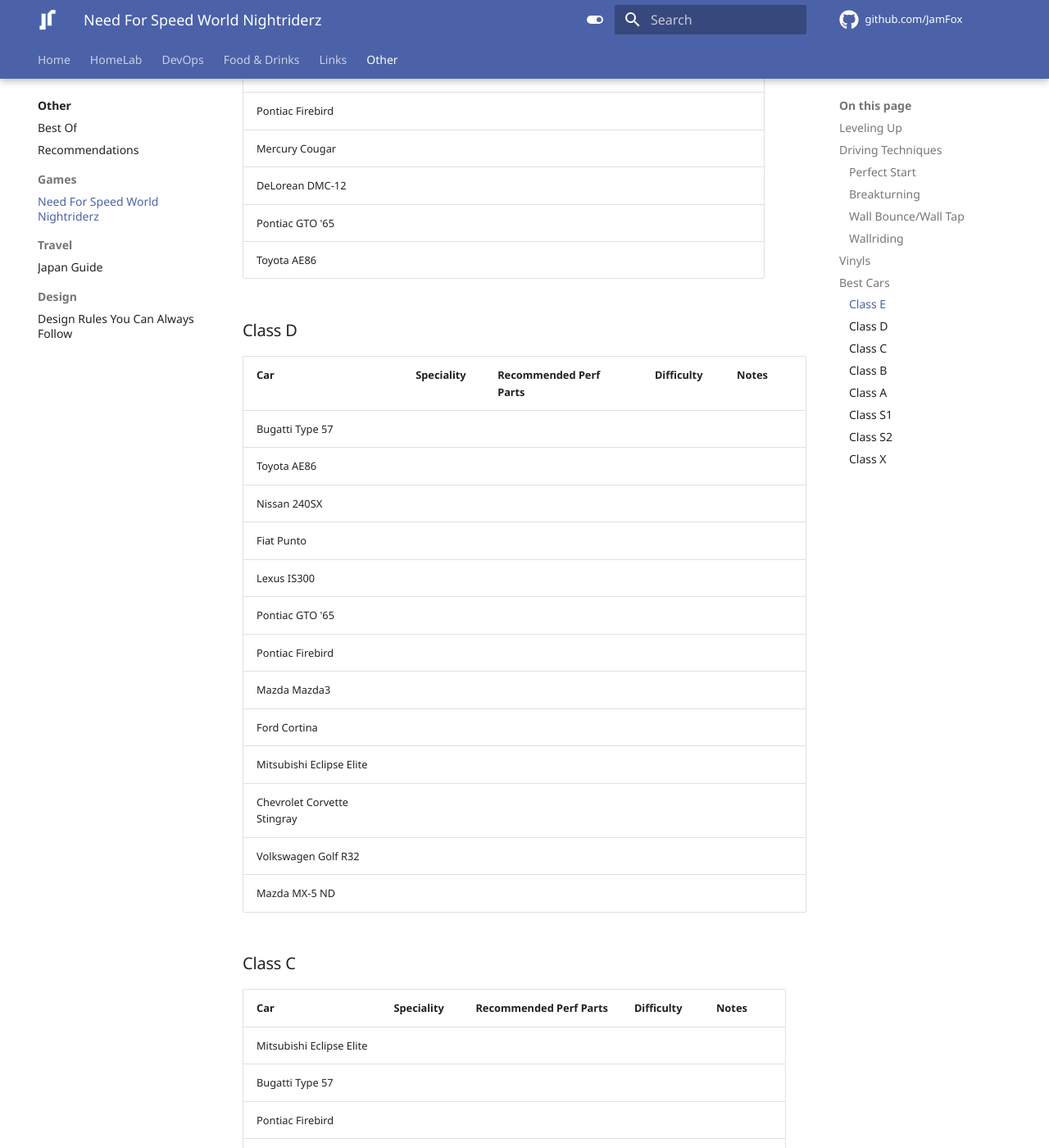
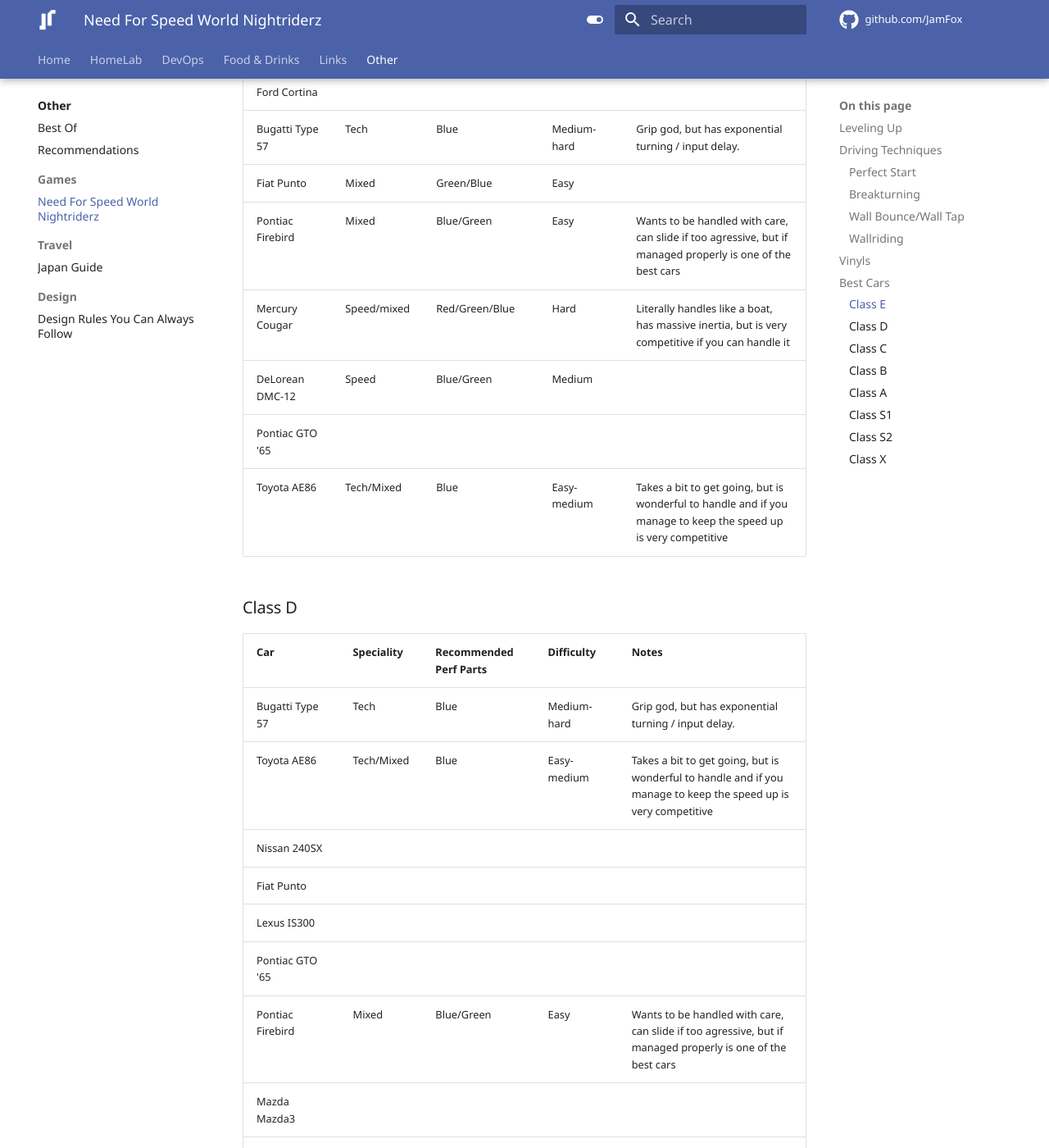
Before and after one commit to JamFox/docs.jamfox.dev, an MkDocs documentation site: the page built from docs/content/games/nfs-world-nrz.md, in a window 1280 px wide and 1400 px high, scrolled down 2835 px. Shown: the whole window at 82% size. Built offline with MkDocs 1.6.1 and Material for MkDocs 9.7.7, drawn with Linux system fonts in a browser that asks for light colours; comment, search, counter and statistics services are not loaded; some of the changed text lies outside the part shown.

Commit message:
more notes

```diff
--- a/docs/content/games/nfs-world-nrz.md
+++ b/docs/content/games/nfs-world-nrz.md
@@ -23,6 +23,8 @@ To illustrate Lemans efficiency here are the stats after Prestige 1 when my leve
 - Levelskipped from Level 1 to Level 28: Using the FXX-K for 28 minutes during a 2x weekend (without the +50% boost), 23,212 REP and 149,411 cash.
 - Levelskipped from Level 28 to Level 65: Using the Bolide for 28 minutes during a 2x weekend (with the +50% boost), 326,571 REP and 774,225 cash.
 - Levelskipped from Level 65 to Level 68: Using La Voiture Noire for 28 minutes during a 2x weekend (with the +50% boost), 726,382 REP and 1,528,078 cash.
+
+So with three Lemans races over 1.5h it is possible to go from Level 1 to Level 68. Compare that to normal gameplay where one can reach around Level 42-49 after 100-300 events (6-10h of gameplay) over a much longer timeframe (examples from a couple friends).
 
 City Perimeter is the highest-paying events after Lemans efficieny drops off after Level 60. Its high efficiency is due to the track's design, which allows for maintaining high average speeds. Example City Perimeter payouts at level 95 with S2 Class car:
 
@@ -74,59 +76,59 @@ Also check out Nightriderz official [performance part and cars guide](https://ni
 | Car                | Speciality | Recommended Perf Parts | Difficulty | Notes |
 |--------------------|------------|------------------------|------------|-------|
 | Ford Cortina       |            |                        |            |       |
-| Bugatti Type 57    |            |                        |            |       |
-| Fiat Punto         |            |                        |            |       |
-| Pontiac Firebird   |            |                        |            |       |
-| Mercury Cougar     |            |                        |            |       |
-| DeLorean DMC-12    |            |                        |            |       |
+| Bugatti Type 57    | Tech       | Blue                   | Medium-hard| Grip god, but has exponential turning / input delay. |
+| Fiat Punto         | Mixed      | Green/Blue             | Easy       |       |
+| Pontiac Firebird   | Mixed      | Blue/Green             | Easy       | Wants to be handled with care, can slide if too agressive, but if managed properly is one of the best cars |
+| Mercury Cougar     | Speed/mixed| Red/Green/Blue         | Hard       | Literally handles like a boat, has massive inertia, but is very competitive if you can handle it |
+| DeLorean DMC-12    | Speed      | Blue/Green             | Medium     |       |
 | Pontiac GTO '65    |            |                        |            |       |
-| Toyota AE86        |            |                        |            |       |
+| Toyota AE86        | Tech/Mixed | Blue                   | Easy-medium| Takes a bit to get going, but is wonderful to handle and if you manage to keep the speed up is very competitive |
 
 ### Class D
 
 | Car                         | Speciality | Recommended Perf Parts | Difficulty | Notes |
 |-----------------------------|------------|------------------------|------------|-------|
-| Bugatti Type 57             |            |                        |            |       |
-| Toyota AE86                 |            |                        |            |       |
+| Bugatti Type 57             | Tech       | Blue                   | Medium-hard | Grip god, but has exponential turning / input delay. |
+| Toyota AE86                 | Tech/Mixed | Blue                   | Easy-medium| Takes a bit to get going, but is wonderful to handle and if you manage to keep the speed up is very competitive |
 | Nissan 240SX                |            |                        |            |       |
 | Fiat Punto                  |            |                        |            |       |
 | Lexus IS300                 |            |                        |            |       |
 | Pontiac GTO '65             |            |                        |            |       |
-| Pontiac Firebird            |            |                        |            |       |
+| Pontiac Firebird            | Mixed      | Blue/Green             | Easy       | Wants to be handled with care, can slide if too agressive, but if managed properly is one of the best cars |
 | Mazda Mazda3                |            |                        |            |       |
 | Ford Cortina                |            |                        |            |       |
-| Mitsubishi Eclipse Elite    |            |                        |            |       |
+| Mitsubishi Eclipse Elite    | Mixed      | Blue                   | Super easy | Cheat code on wheels, easiest car in game |
 | Chevrolet Corvette Stingray |            |                        |            |       |
 | Volkswagen Golf R32         |            |                        |            |       |
-| Mazda MX-5 ND               |            |                        |            |       |
+| Mazda MX-5 ND               | Tech       | Blue/Green             | Super easy | Like Eclipse Elite but worse speed/acceleration and better grip |
 
 ### Class C
 
 | Car                     | Speciality | Recommended Perf Parts | Difficulty | Notes |
 |-------------------------|------------|------------------------|------------|-------|
-| Mitsubishi Eclipse Elite|            |                        |            |       |
-| Bugatti Type 57         |            |                        |            |       |
-| Pontiac Firebird        |            |                        |            |       |
+| Mitsubishi Eclipse Elite| Mixed      | Blue                   | Super easy | Cheat code on wheels, easiest car in game |
+| Bugatti Type 57         | Tech       | Blue                   | Medium-hard | Grip god, but has exponential turning / input delay. |
+| Pontiac Firebird        | Mixed      | Blue/Green             | Easy       | Wants to be handled with care, can slide if too agressive, but if managed properly is one of the best cars |
 | Ford Cortina            |            |                        |            |       |
 | BMW i8                  |            |                        |            |       |
-| Toyota AE86             |            |                        |            |       |
+| Toyota AE86             | Tech/Mixed | Blue                   | Easy-medium| Takes a bit to get going, but is wonderful to handle and if you manage to keep the speed up is very competitive |
 
 ### Class B
 
 | Car                     | Speciality | Recommended Perf Parts | Difficulty | Notes |
 |-------------------------|------------|------------------------|------------|-------|
-| Mitsubishi Eclipse Elite|            |                        |            |       |
+| Mitsubishi Eclipse Elite| Mixed      | Blue                   | Super easy | Cheat code on wheels, easiest car in game |
 | Porsche 914-6           |            |                        |            |       |
 | BMW 135i                |            |                        |            |       |
 | Porsche Cayman          |            |                        |            |       |
 | Chevrolet Camaro SS     |            |                        |            |       |
 | Jaguar E-Type           |            |                        |            |       |
-| Lotus Exige Cup         |            |                        |            |       |
+| Lotus Exige Cup         | Tech/Mixed | Blue/Green             | Super easy |       |
 | Lotus Europa S          |            |                        |            |       |
-| Pontiac Firebird        |            |                        |            |       |
+| Pontiac Firebird        | Mixed      | Blue/Green             | Easy       | Wants to be handled with care, can slide if too agressive, but if managed properly is one of the best cars |
 | Renault Clio            |            |                        |            |       |
 | Audi TTRS               |            |                        |            |       |
-| Lamborghini Miura SV    |            |                        |            |       |
+| Lamborghini Miura SV    | Speed/Mixed| Blue/Red               | Medium     |       |
 | Maserati Gran Turismo   |            |                        |            |       |
 | Toyota Supra            |            |                        |            |       |
 
@@ -138,7 +140,7 @@ Also check out Nightriderz official [performance part and cars guide](https://ni
 | Porsche 914-6           |            |                        |            |       |
 | Lotus Emira             |            |                        |            |       |
 | Lexus ISF               |            |                        |            |       |
-| Nissan Silvia R3        |            |                        |            |       |
+| Nissan Silvia R3        | Tech       | HRZ                    | Easy-medium | A grip god, but lose traction, and you're toast. Watch out for jumps and bumps! Downshift bug happens on perfect start, slight ADAD spam and removing lowering kit can alleviate that |
 | Ford Capri              |            |                        |            |       |
 | Audi TTRS               |            |                        |            |       |
 | BMW 1 Series M          |            |                        |            |       |
@@ -157,7 +159,7 @@ Also check out Nightriderz official [performance part and cars guide](https://ni
 | Jaguar XJ220           |            |                        |            |       |
 | Lotus 3 Eleven         |            |                        |            |       |
 | Nissan Skyline GTR LM  |            |                        |            |       |
-| Nissan Silvia R3       |            |                        |            |       |
+| Nissan Silvia R3       | Tech       | HRZ                    | Easy-medium | A grip god, but lose traction, and you're toast. Watch out for jumps and bumps! Downshift bug happens on perfect start, slight ADAD spam and removing lowering kit can alleviate that |
 | Lexus LFA              |            |                        |            |       |
 | Mazda Furai            |            |                        |            |       |
 | Porsche Taycan         |            |                        |            |       |
@@ -168,24 +170,24 @@ Also check out Nightriderz official [performance part and cars guide](https://ni
 
 | Car                     | Speciality | Recommended Perf Parts | Difficulty | Notes |
 |-------------------------|------------|------------------------|------------|-------|
-| Hennessey Venom GT      |            |                        |            |       |
-| Mazda 787B             |            |                        |            |       |
-| Nissan Silvia R3       |            |                        |            |       |
+| Hennessey Venom GT      | Mixed      | Blue/Red               | Hard       | Speed demon, but keeping it on the gripped is a challenge - controller recommended! |
+| Mazda 787B              | Tech       | Blue/HRZ               | Medium-hard | Grip god, but has exponential turning / input delay. |
+| Nissan Silvia R3       | Tech       | HRZ                    | Easy-medium | A grip god, but lose traction, and you're toast: watch out for jumps and bumps! Downshift bug happens on perfect start, slight ADAD spam and removing lowering kit can alleviate that |
 | Mercedes-Benz CLK LM   |            |                        |            |       |
 | Lamborghini Veneno     |            |                        |            |       |
 | Bugatti Chiron         |            |                        |            |       |
 | Audi R8 V10            |            |                        |            |       |
-| Lancia LC2             |            |                        |            |       |
+| Lancia LC2             | Tech       | Blue/HRZ               | Medium-hard | Grip god, but has exponential turning / input delay. |
 | McLaren F1             |            |                        |            |       |
 
 ### Class X
 
 | Car                          | Speciality | Recommended Perf Parts | Difficulty | Notes |
 |------------------------------|------------|------------------------|------------|-------|
-| Koenigsegg One:1             |            |                        |            |       |
-| Ferrari FXX-K                |            |                        |            |       |
-| Hennessey F5                 |            |                        |            |       |
-| Lamborghini La Voiture Noire |            |                        |            | Essentially a better Bolide, due to being able to add performance parts according to your needs. |
+| Koenigsegg One:1             | Speed      | Red                    | Easy speed/Medium other | Best for ez City Perimeter |
+| Ferrari FXX-K                | Mixed      | Blue/Red/HRZ           | Easy       | The jack-of-all-trades - good at everything, master of none. |
+| Hennessey F5                 | Mixed      | Stock only            | Hard       | A wild slidy ride - speed management is everything. Best with a controller. |
+| Lamborghini La Voiture Noire | Speed/Mixed | Blue/Red               | Easy-medium     | Essentially a better Bolide, due to being able to add performance parts according to your needs. |
 | Koenigsegg Jesko             | Speed      | Stock only             |            |       |
-| Bugatti Bolide               |            | Stock only             |            |       |
-| Chevrolet Camaro ZL1         | Drag       | Stock only             |            | **Will** flip, funniest shit you'll see. Best drag car in game, no competition.      |
+| Bugatti Bolide               | Mixed      | Stock only             | Easy-medium      |       |
+| Chevrolet Camaro ZL1         | Drag       | Stock only             | Easy Drag/Ultra hard other | **Will** flip, funniest shit you'll see. Best drag car in game, no competition.      |
```
